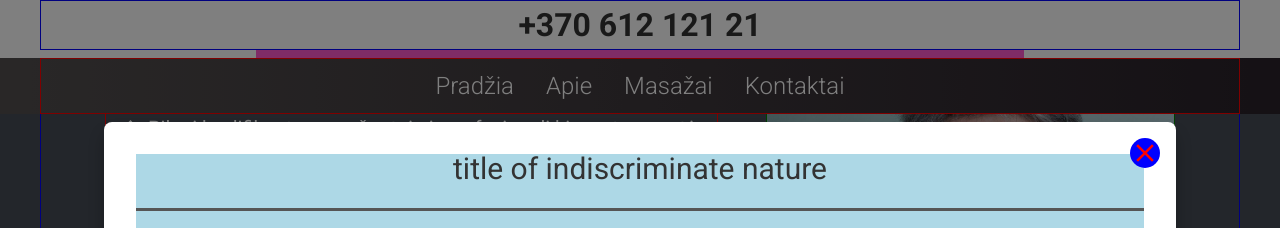
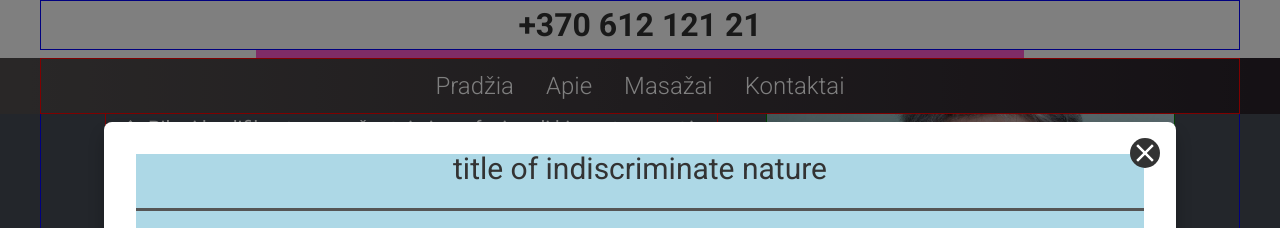
Before and after one commit to irgipaulius/website-masazai.net, a React (Create React App) app: page / in a window 1280 px wide. Both pictures are taken after a click on the button "Išsami informacija". Shown: the part 906-1134 px from the top of the page. Built offline with nearby package versions, Linux system fonts and the light colour scheme.

Commit message:
PanelButton modal closeButton property + new close button implementation

```diff
--- a/src/components/PanelButton.js
+++ b/src/components/PanelButton.js
@@ -47,6 +47,7 @@ export default function PanelButton({ text, type, focus = 0 }) {
   const {
     panel_overlay,
     panel_modal,
+    panel_close_button,
     panel_close_icon,
     panel_btn,
     panel_container,
@@ -67,7 +68,8 @@ export default function PanelButton({ text, type, focus = 0 }) {
         classNames={{
           overlay: panel_overlay,
           modal: panel_modal,
-          closeIcon: panel_close_icon
+          closeButton: panel_close_button,
+          closeIcon: panel_close_icon,
         }}
         open={visible}
         onClose={setHidden}
--- a/src/components/PanelButton.module.css
+++ b/src/components/PanelButton.module.css
@@ -35,24 +35,25 @@
   /* margin: 0 6.4rem; */
   padding: 3.2rem;
   border-radius: 8px;
+}
 
-  position: relative;
+.panel_close_button {
+  width: 3rem;
+  height: 3rem;
+
+  top: 1.6rem;
+  right: 1.6rem;
+
+  /* border: 1px solid green; */
 }
 
 .panel_close_icon {
-  fill: red;
-  background-color: blue;
-  font-weight: 600;
+  width: 100%;
+  height: 100%;
 
-  width: 3rem;
-  height: 3rem;
+  fill: white;
+  background-color: #333;
   border-radius: 50%;
-
-  margin: 0;
-  position: absolute;
-  top: calc(3.2rem / 2 - 14px);
-  right: calc(3.2rem / 2 - 14px);
-  /* transform: translate(3.2rem, 3.2rem); */
 }
 
 .panel_container {
```
